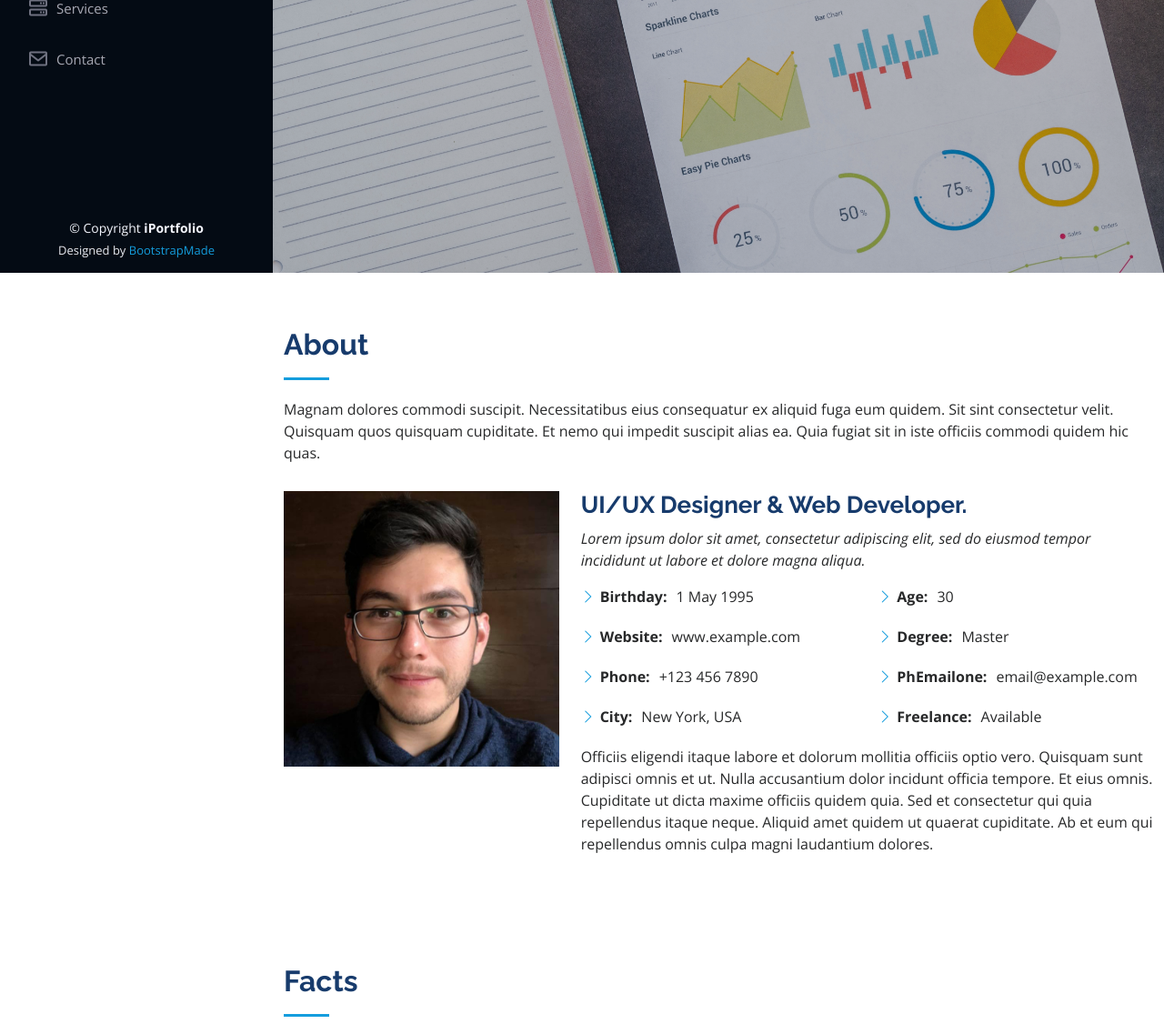
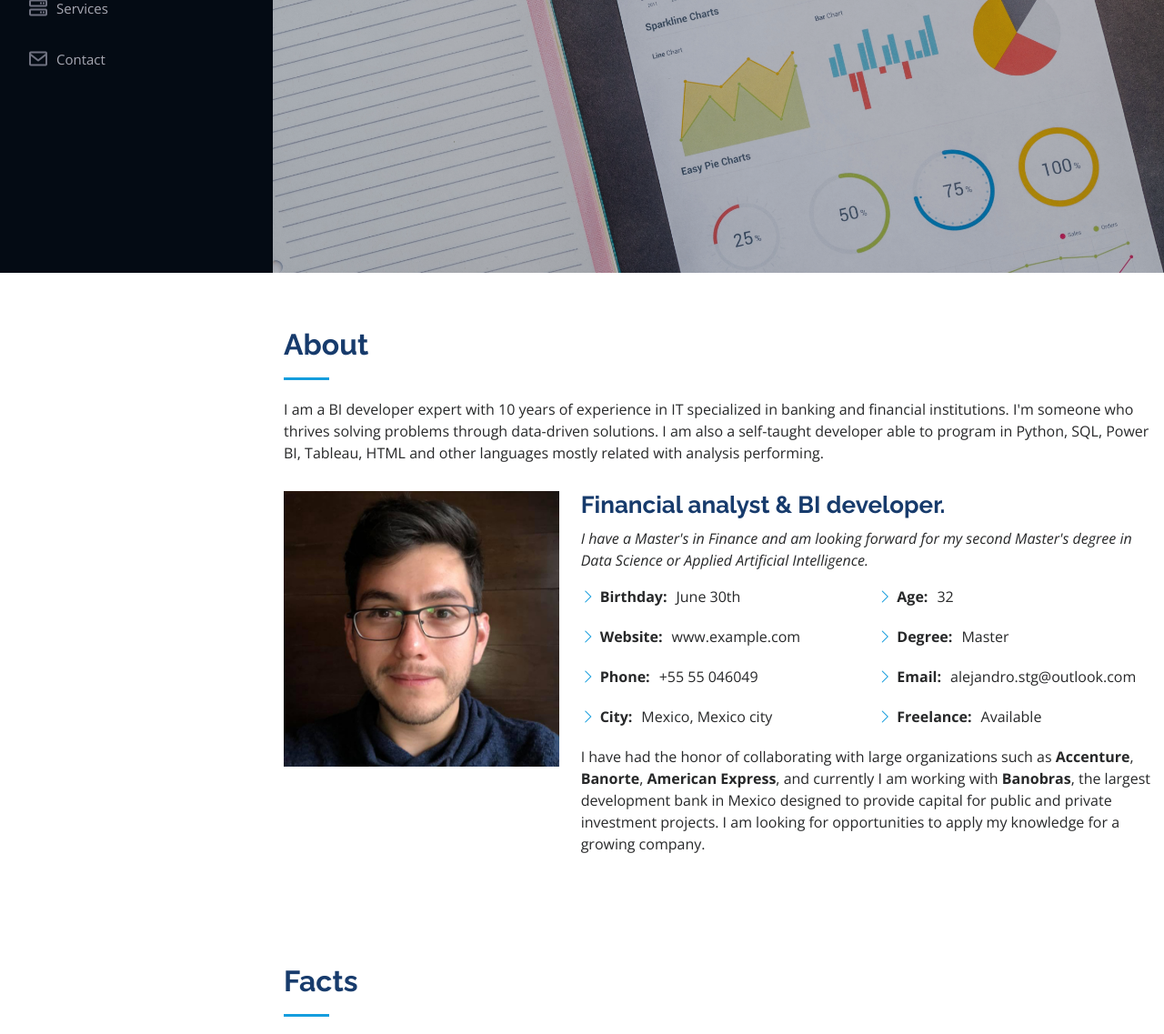
Before and after one commit to Alex-Stgo/portfolio, a Flask app: page / in a window 1280 px wide. Shown: the part 500-1637 px from the top of the page at 91% size. Run offline with Flask 2, Linux system fonts and the light colour scheme; some libraries are stand-ins or nearby versions.

Commit message:
footer removed and changes to about

```diff
--- a/templates/index.html
+++ b/templates/index.html
@@ -87,7 +87,7 @@
 
         <div class="section-title">
           <h2>About</h2>
-          <p>Magnam dolores commodi suscipit. Necessitatibus eius consequatur ex aliquid fuga eum quidem. Sit sint consectetur velit. Quisquam quos quisquam cupiditate. Et nemo qui impedit suscipit alias ea. Quia fugiat sit in iste officiis commodi quidem hic quas.</p>
+          <p>I am a BI developer expert with 10 years of experience in IT specialized in banking and financial institutions. I'm someone who thrives solving problems through data-driven solutions. I am also a self-taught developer able to program in Python, SQL, Power BI, Tableau, HTML and other languages mostly related with analysis performing.</p>
         </div>
 
         <div class="row">
@@ -95,32 +95,30 @@
             <img src="static/assets/img/profile-img.jpg" class="img-fluid" alt="">
           </div>
           <div class="col-lg-8 pt-4 pt-lg-0 content" data-aos="fade-left">
-            <h3>UI/UX Designer &amp; Web Developer.</h3>
+            <h3>Financial analyst &amp; BI developer.</h3>
             <p class="fst-italic">
-              Lorem ipsum dolor sit amet, consectetur adipiscing elit, sed do eiusmod tempor incididunt ut labore et dolore
-              magna aliqua.
+              I have a Master's in Finance and am looking forward for my second Master's degree in Data Science or Applied Artificial Intelligence.
             </p>
             <div class="row">
               <div class="col-lg-6">
                 <ul>
-                  <li><i class="bi bi-chevron-right"></i> <strong>Birthday:</strong> <span>1 May 1995</span></li>
+                  <li><i class="bi bi-chevron-right"></i> <strong>Birthday:</strong> <span>June 30th</span></li>
                   <li><i class="bi bi-chevron-right"></i> <strong>Website:</strong> <span>www.example.com</span></li>
-                  <li><i class="bi bi-chevron-right"></i> <strong>Phone:</strong> <span>+123 456 7890</span></li>
-                  <li><i class="bi bi-chevron-right"></i> <strong>City:</strong> <span>New York, USA</span></li>
+                  <li><i class="bi bi-chevron-right"></i> <strong>Phone:</strong> <span>+55 55 046049</span></li>
+                  <li><i class="bi bi-chevron-right"></i> <strong>City:</strong> <span>Mexico, Mexico city</span></li>
                 </ul>
               </div>
               <div class="col-lg-6">
                 <ul>
-                  <li><i class="bi bi-chevron-right"></i> <strong>Age:</strong> <span>30</span></li>
+                  <li><i class="bi bi-chevron-right"></i> <strong>Age:</strong> <span>32</span></li>
                   <li><i class="bi bi-chevron-right"></i> <strong>Degree:</strong> <span>Master</span></li>
-                  <li><i class="bi bi-chevron-right"></i> <strong>PhEmailone:</strong> <span>email@example.com</span></li>
+                  <li><i class="bi bi-chevron-right"></i> <strong>Email:</strong> <span>alejandro.stg@outlook.com</span></li>
                   <li><i class="bi bi-chevron-right"></i> <strong>Freelance:</strong> <span>Available</span></li>
                 </ul>
               </div>
             </div>
             <p>
-              Officiis eligendi itaque labore et dolorum mollitia officiis optio vero. Quisquam sunt adipisci omnis et ut. Nulla accusantium dolor incidunt officia tempore. Et eius omnis.
-              Cupiditate ut dicta maxime officiis quidem quia. Sed et consectetur qui quia repellendus itaque neque. Aliquid amet quidem ut quaerat cupiditate. Ab et eum qui repellendus omnis culpa magni laudantium dolores.
+              I have had the honor of collaborating with large organizations such as <strong>Accenture</strong>, <strong>Banorte</strong>, <strong>American Express</strong>, and currently I am working with <strong>Banobras</strong>, the largest development bank in Mexico designed to provide capital for public and private investment projects. I am looking for opportunities to apply my knowledge for a growing company.
             </p>
           </div>
         </div>
@@ -629,15 +627,15 @@
   <!-- ======= Footer ======= -->
   <footer id="footer">
     <div class="container">
-      <div class="copyright">
+      <!-- <div class="copyright">
         &copy; Copyright <strong><span>iPortfolio</span></strong>
-      </div>
+      </div> -->
       <div class="credits">
         <!-- All the links in the footer should remain intact. -->
         <!-- You can delete the links only if you purchased the pro version. -->
         <!-- Licensing information: https://bootstrapmade.com/license/ -->
         <!-- Purchase the pro version with working PHP/AJAX contact form: https://bootstrapmade.com/iportfolio-bootstrap-portfolio-websites-template/ -->
-        Designed by <a href="https://bootstrapmade.com/">BootstrapMade</a>
+        <!-- Designed by <a href="https://bootstrapmade.com/">BootstrapMade</a> -->
       </div>
     </div>
   </footer><!-- End  Footer -->
```
